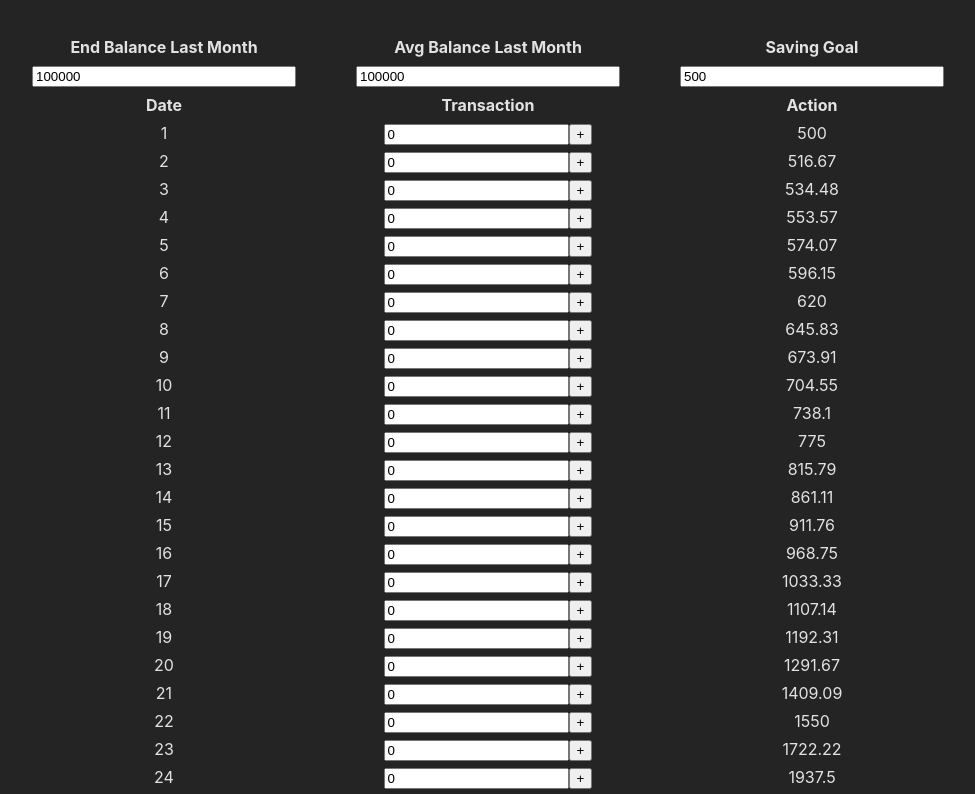
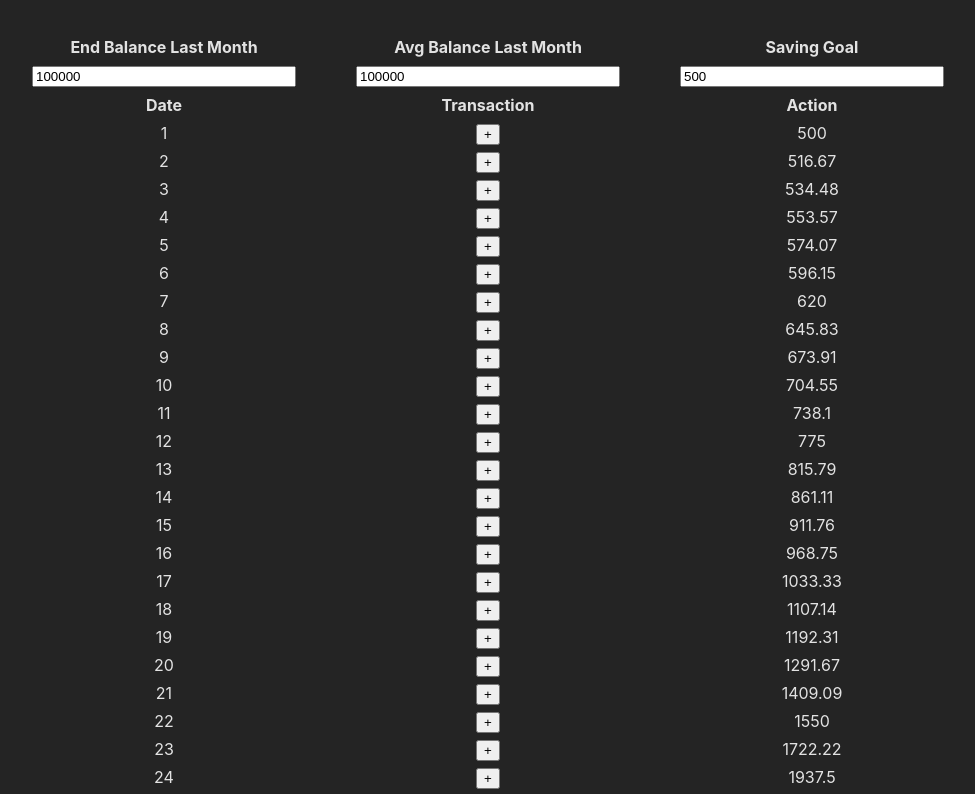
Before and after one commit to TPH777/average-balance-calculator, a React (Vite) app: page / in a window 1280 px wide. Shown: the top 794 px of the page, without its empty margins (152-1127 px from the left). Built offline with nearby package versions, Linux system fonts and the light colour scheme.

Commit message:
Add '-' button for multiple transactions

```diff
--- a/src/components/Calculator.tsx
+++ b/src/components/Calculator.tsx
@@ -10,7 +10,7 @@ export function Calculator() {
   const [endBalance, setEndBalance] = useState<string>("100000");
   const [avgBalance, setAvgBalance] = useState<string>("100000");
   const [monthTransaction, setMonthTransaction] = useState<number[][]>(
-    Array.from({ length: daysInMonth }, () => [0])
+    Array.from({ length: daysInMonth }, () => [])
   );
 
   return (
--- a/src/components/TableRows.tsx
+++ b/src/components/TableRows.tsx
@@ -41,12 +41,29 @@ export function TableRows({
     updatedTransaction[index].push(0); // Add a new transaction with default value 0
     setMonthTransaction(updatedTransaction);
   };
+
+  const removeInput = (transactionId: number) => {
+    const newInputValues = inputValues.filter(
+      (_, idx) => idx !== transactionId
+    );
+    setInputValues(newInputValues);
+
+    const updatedTransaction = [...monthTransaction];
+    updatedTransaction[index] = updatedTransaction[index].filter(
+      (_, idx) => idx !== transactionId
+    );
+    setMonthTransaction(updatedTransaction);
+  };
+
   return (
     <>
       <tr key={index}>
         <td>{index + 1}</td>
         <td>
-          {inputValues.map((value, transactionId) => (
+          {inputValues.length === 0 ? (
+            <button onClick={addInput}>+</button>
+          ) : (
+            inputValues.map((value, transactionId) => (
               <div key={`${index}-${transactionId}`}>
                 <input
                   value={value}
@@ -55,10 +72,14 @@ export function TableRows({
                   className="form-control"
                   onChange={(e) => handleInput(e.target.value, transactionId)}
                 />
-              {transactionId === 0 && <button onClick={addInput}>+</button>}
+                {transactionId === inputValues.length - 1 && (
+                  <button onClick={addInput}>+</button>
+                )}
+                <button onClick={() => removeInput(transactionId)}>-</button>
                 {transactionId !== inputValues.length - 1 && <br />}
               </div>
-          ))}
+            ))
+          )}
         </td>
         <td>{roundNumber(monthAction[index])}</td>
       </tr>
```
Lines whose indentation alone changed are shown as unchanged.
